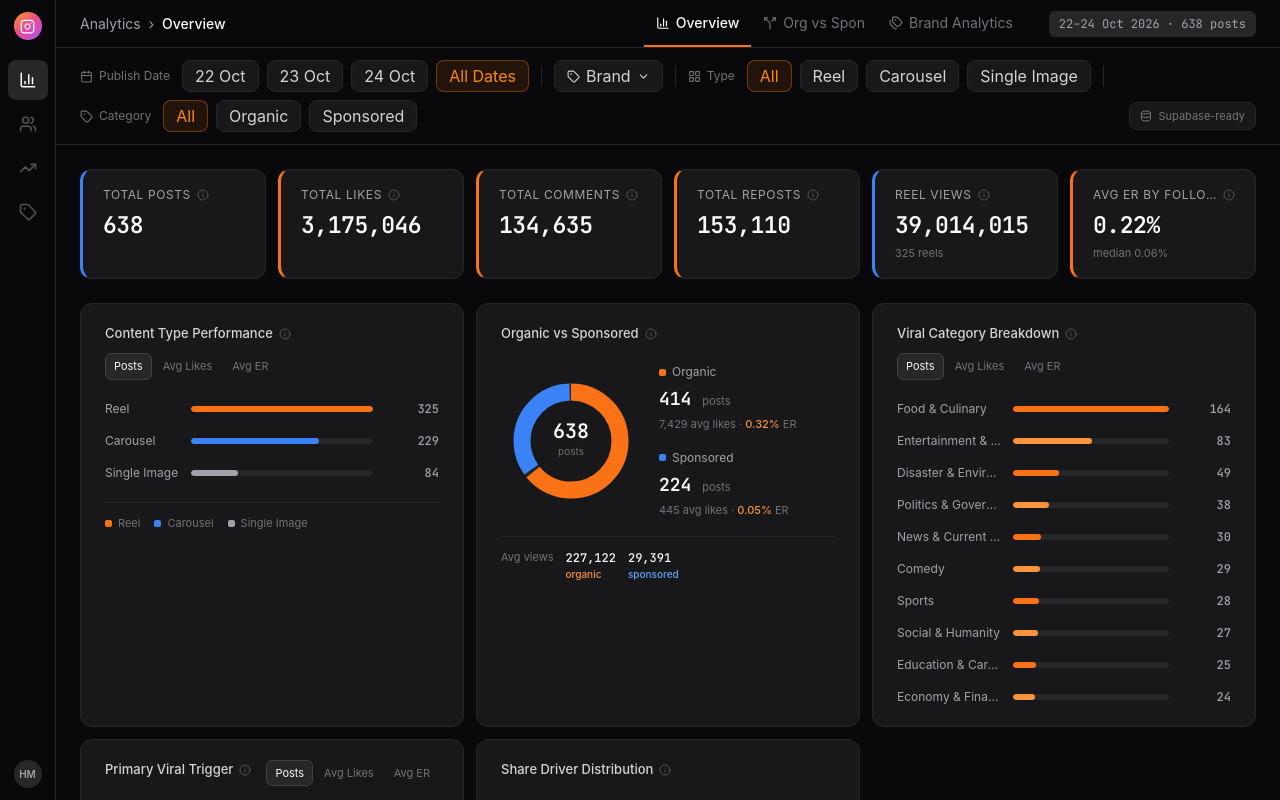
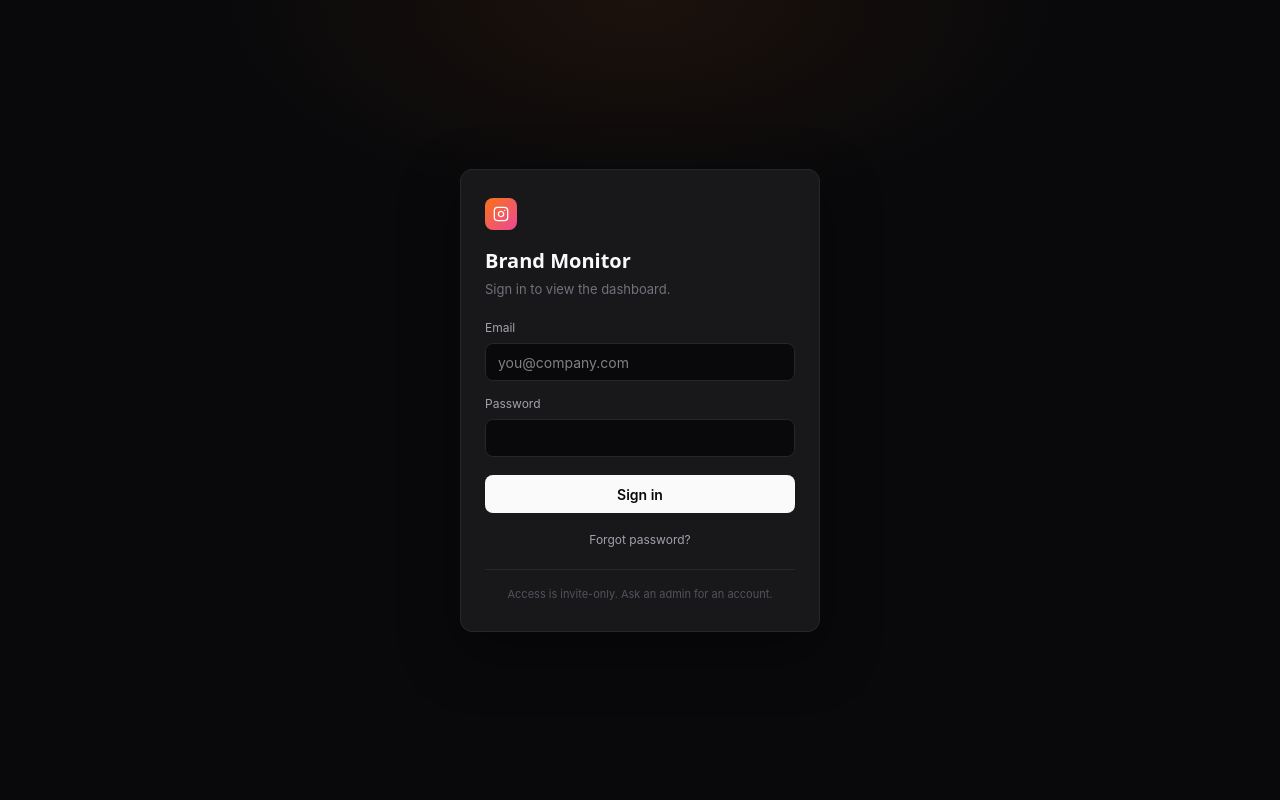
Before and after one commit to desrayen/brandMonitor, a React (Vite) app: page / in a window 1280 px wide. Shown: the top 800 px of the page. Built offline with nearby package versions, Linux system fonts and the light colour scheme; no server answers.

Commit message:
Protect dashboard with Supabase email/password login

```diff
--- a/src/App.tsx
+++ b/src/App.tsx
@@ -1,5 +1,6 @@
 import { Theme } from './settings/types';
 import { IGViralAnalytics } from './components/generated/IGViralAnalytics';
+import { AuthGate } from './components/auth/AuthGate';
 
 let theme: Theme = 'light';
 
@@ -14,7 +15,7 @@ function App() {
 
   setTheme(theme);
 
-  return <IGViralAnalytics />;
+  return <AuthGate><IGViralAnalytics /></AuthGate>;
 }
 
 export default App;
--- a/src/index.css
+++ b/src/index.css
@@ -183,3 +183,24 @@ td:first-child { color: #fafafa; font-family: Inter, sans-serif; font-size: 13px
   .campaign-card { grid-template-columns: 32px minmax(0, 1fr); } .campaign-post-count { grid-column: 2; }
   .brand-reach-row { grid-template-columns: minmax(0, 1fr) 56px; } .reach-brand-label, .reach-category-label { grid-column: 1 / -1; }
 }
+
+/* ---------- Auth (Supabase login) ---------- */
+.auth-screen { min-height: 100vh; display: grid; place-items: center; padding: 24px 16px; background: radial-gradient(600px 300px at 50% 0%, rgba(249,115,22,.08), transparent 70%), #09090b; color: #a1a1aa; }
+.auth-card { width: 100%; max-width: 360px; background: #18181b; border: 1px solid #27272a; border-radius: 12px; padding: 28px 24px; box-shadow: 0 20px 60px rgba(0,0,0,.4); }
+.auth-mark { display: inline-grid; place-items: center; width: 32px; height: 32px; border-radius: 8px; color: #fff; background: linear-gradient(135deg, #f97316, #ec4899); }
+.auth-card h1 { margin: 16px 0 4px; color: #fafafa; font-size: 20px; font-weight: 600; }
+.auth-sub { margin: 0 0 20px; font-size: 13px; line-height: 1.5; color: #71717a; }
+.auth-form { display: grid; gap: 14px; }
+.auth-form label { display: grid; gap: 6px; font-size: 12px; color: #a1a1aa; }
+.auth-form input { height: 38px; padding: 0 12px; border-radius: 8px; border: 1px solid #27272a; background: #09090b; color: #fafafa; font-size: 14px; outline: none; transition: border-color .15s, box-shadow .15s; }
+.auth-form input:focus { border-color: #f97316; box-shadow: 0 0 0 3px rgba(249,115,22,.15); }
+.auth-primary { display: inline-flex; align-items: center; justify-content: center; height: 38px; margin-top: 4px; border: 0; border-radius: 8px; background: #fafafa; color: #09090b; font-size: 14px; font-weight: 600; cursor: pointer; }
+.auth-primary:hover { background: #e4e4e7; } .auth-primary:disabled { opacity: .6; cursor: default; }
+.auth-link { justify-self: center; margin-top: 4px; border: 0; background: none; color: #a1a1aa; font-size: 12px; cursor: pointer; }
+.auth-card > .auth-link { display: block; margin: 16px auto 0; }
+.auth-link:hover { color: #fafafa; text-decoration: underline; }
+.auth-error { margin: 0; padding: 8px 10px; border-radius: 6px; background: rgba(239,68,68,.1); border: 1px solid rgba(239,68,68,.3); color: #fca5a5; font-size: 12px; }
+.auth-foot { margin: 20px 0 0; padding-top: 16px; border-top: 1px solid #27272a; font-size: 11px; color: #52525b; text-align: center; }
+.auth-spin { animation: auth-spin 1s linear infinite; color: #a1a1aa; } @keyframes auth-spin { to { transform: rotate(360deg); } }
+.auth-signout { position: fixed; right: 16px; bottom: 16px; z-index: 50; display: inline-flex; align-items: center; gap: 6px; height: 32px; padding: 0 12px; border-radius: 8px; border: 1px solid #27272a; background: rgba(24,24,27,.9); backdrop-filter: blur(8px); color: #a1a1aa; font-size: 12px; cursor: pointer; }
+.auth-signout:hover { color: #fafafa; border-color: #3f3f46; }
```
